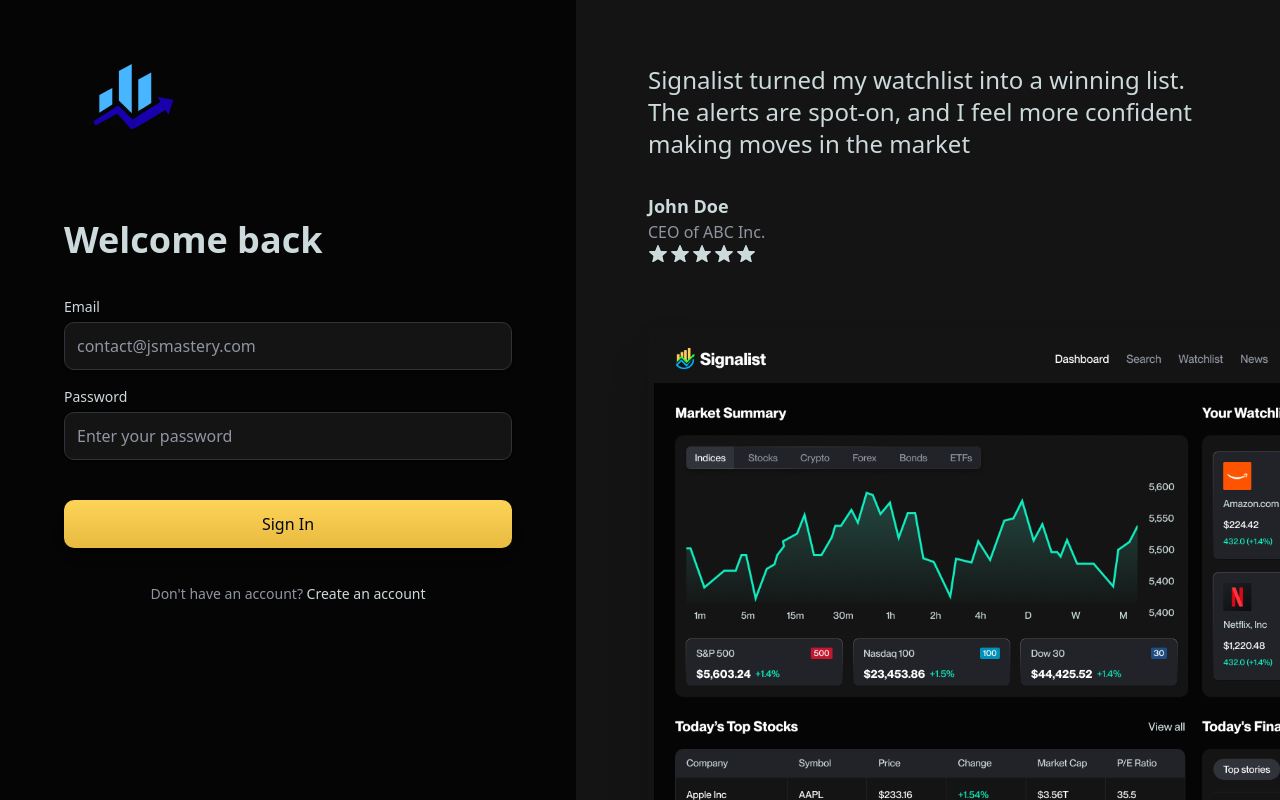
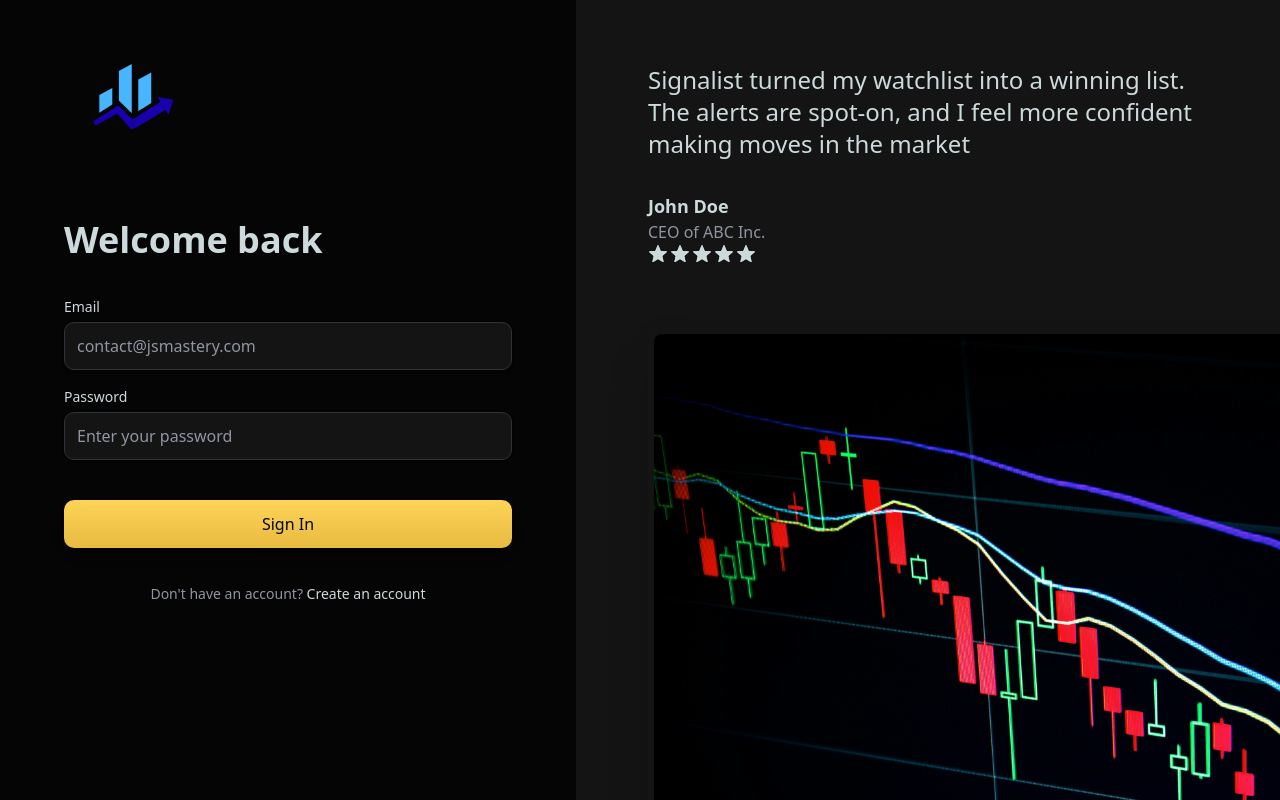
Before and after one commit to Asif-ibrahim101/SignaList, a Next.js app: page /sign-in in a window 1280 px wide. Built offline with nearby package versions, Linux system fonts and the light colour scheme.

Commit message:
Update logo size and replace auth page images with Stock_Market_app.jpg

```diff
--- a/app/(auth)/layout.tsx
+++ b/app/(auth)/layout.tsx
@@ -36,7 +36,7 @@
                 </div>
 
                 <div className="flex-1 relative">
-                    <Image src="/assets/images/dashboard.png" alt="Dashboard Preview" width={1440} height={1150} className="auth-dashboard-preview absolute top-0" />
+                    <Image src="/assets/images/Stock_Market_app.jpg" alt="Stock Market Chart" width={1440} height={1150} className="auth-dashboard-preview absolute top-0" />
                 </div>
             </div>
         </main>
```
Also changed, not shown: public/assets/images/Stock_Market_app.jpg (added).
